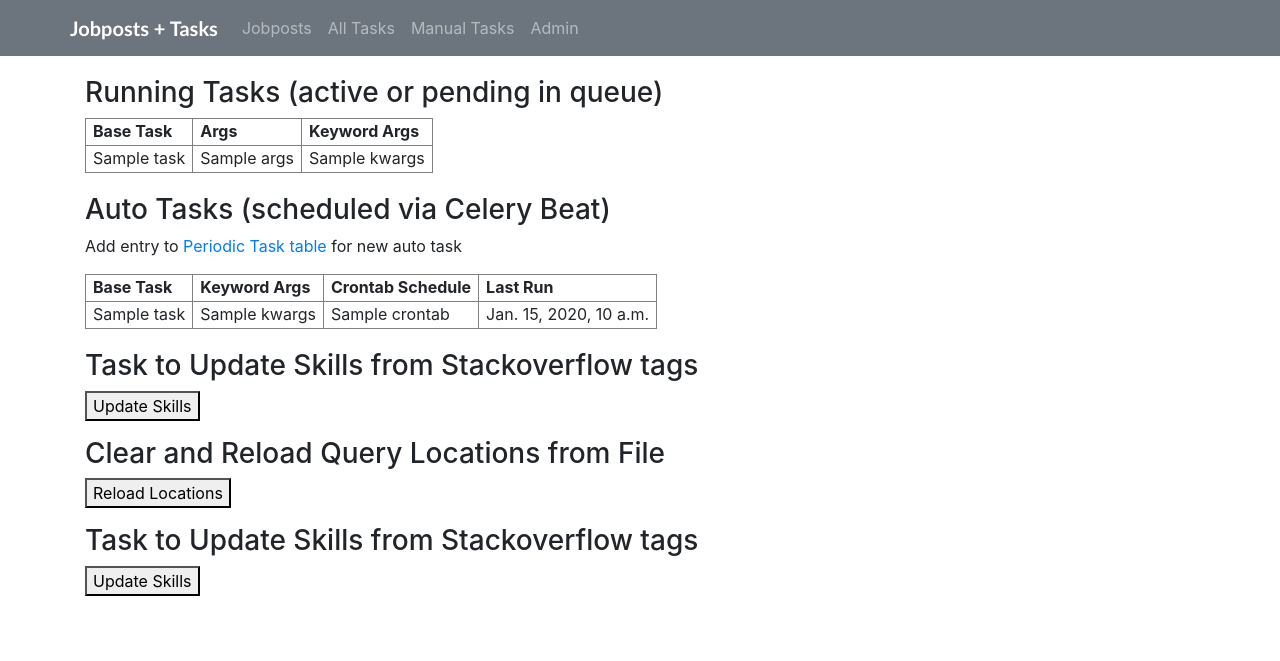
After one commit to awcrosby/jobpost_data, a Django app: template djangosite/home/templates/home/all_tasks.html in a window 1280 px wide. The commit adds this page. Shown: the top 661 px of the page. Run offline with Django 3.2, Linux system fonts and the light colour scheme; the template is opened without the code that fills it: most values are stand-ins (such as "Sample title", 1, 10 or a date in 2020); parts of the project's set-up code (start-up, migrations or seed data) failed here and were passed over; some libraries are stand-ins or nearby versions.

Commit message:
adding tracking of all running tasks, and separate display of auto and manual tasks... update UI with navbar and links

```diff
--- a/djangosite/home/static/style.css
+++ b/djangosite/home/static/style.css
@@ -1,8 +1,14 @@
 .clearfix:after { content: '';  clear: both;  display: table; }
 
-h3 { text-decoration: underline; }
+.container { padding: 20px 0 50px 0; }
 
-table, th, td { border: 1px solid gray; border-collapse: collapse; padding: 1px 3px 2px 3px; }
+/* css for fixed and centered navbar */
+body { padding-top: 56px; }
+nav .container { padding: 0; }
+.navbar-brand { font-family: "Trebuchet MS", Helvetica, sans-serif; font-weight: bolder }
+
+table, th, td { border: 1px solid gray; border-collapse: collapse; padding: 0px 7px 2px 7px; }
+table { margin-bottom: 20px; }
 
 .progressbar { background-color: #aaa; border-radius: 5px; width: 105px; }
 .bar-inner { background-color: #085; border-radius: 5px; }
--- /dev/null
+++ b/djangosite/home/templates/home/all_tasks.html
@@ -0,0 +1,91 @@
+{% extends 'home/base.html' %}
+{% block content %}
+
+{% load my_filters %}
+
+<div id="running_tasks">
+  <h3>Running Tasks (active or pending in queue)</h3>
+  {% if running_tasks %}
+  <table>
+    <tr>
+      <th>Base Task</th>
+      <th>Args</th>
+      <th>Keyword Args</th>
+    </tr>
+    {% for task in running_tasks %} <tr>
+      <td>{{ task.name }}</td>
+      <td>{{ task.args }}</td>
+      <td>{{ task.kwargs }}</td>
+    </tr>{% endfor %}
+  </table>
+  {% else %}
+    <p>No running tasks</p>
+  {% endif %}
+</div>
+
+<div id="auto_tasks">
+  <h3>Auto Tasks (scheduled via Celery Beat)</h3>
+  <p>Add entry to <a href="/admin/django_celery_beat/periodictask/">Periodic Task table</a> for new auto task</p>
+  <table>
+    <tr>
+      <th>Base Task</th>
+      <th>Keyword Args</th>
+      <th>Crontab Schedule</th>
+      <th>Last Run</th>
+    </tr>
+    {% for task in auto_tasks %}<tr>
+      <td>{{ task.task }}</td>
+      <td>{{ task.kwargs }}</td>
+      <td>{{ task.crontab }}</td>
+      <td>{{ task.last_run_at }}</td>
+    </tr>{% endfor %}
+
+  </table>
+</div>
+
+<section class="button-updates">
+  <h3>Task to Update Skills from Stackoverflow tags</h3>
+  <button id="update_skills">Update Skills</button>
+  <p id="skills_msg"></p>
+</section>
+
+<section class="button-updates">
+  <h3>Clear and Reload Query Locations from File</h3>
+  <button id="reload_locations">Reload Locations</button>
+  <p id="loc_msg"></p>
+</section>
+
+<section class="button-updates">
+  <h3>Task to Update Skills from Stackoverflow tags</h3>
+  <button id="update_skills">Update Skills</button>
+  <p id="skills_msg"></p>
+</section>
+
+{% endblock %}
+
+
+{% block javascript %}
+<script>
+  // start skills update task
+  $('#update_skills').click(function() {
+    $(this).attr('disabled', true)
+    $.ajax({
+      url: '{% url "skills_update" %}',
+      success: function(data) {
+        $('#skills_msg').html(data.response);
+      }
+    });
+  });
+
+  // reload locations
+  $('#reload_locations').click(function() {
+    $(this).attr('disabled', true)
+    $.ajax({
+      url: '{% url "reload_locations" %}',
+      success: function(data) {
+        $('#loc_msg').html(data.response);
+      }
+    });
+  });
+</script>
+{% endblock %}
--- a/djangosite/home/templates/home/base.html
+++ b/djangosite/home/templates/home/base.html
@@ -8,37 +8,55 @@
   <meta name="viewport" content="width=device-width, initial-scale=1.0">
   <meta http-equiv="X-UA-Compatible" content="ie=edge">
 
-  <script src="https://ajax.googleapis.com/ajax/libs/jquery/3.2.1/jquery.min.js"></script>
+  <!-- Jquery non-slim needed for Manual Task polling -->
+  <script src="https://code.jquery.com/jquery-3.2.1.min.js"
+          integrity="sha256-hwg4gsxgFZhOsEEamdOYGBf13FyQuiTwlAQgxVSNgt4="
+          crossorigin="anonymous"></script>
 
   <script src="{% static 'd3/d3.js' %}"></script>
   <script src="{% static 'd3/d3.layout.cloud.js' %}"></script>
   <script src="{% static 'd3/d3.wordcloud.js' %}"></script>
 
-  <title>Tech Job Post Analysis</title>
+  <title>Jobposts + Tasks</title>
 
   <link rel="stylesheet" type="text/css" href="{% static 'style.css' %}" />
+
+  <!-- CSS and JS for Bootstrap -->
+  <link rel="stylesheet" href="https://maxcdn.bootstrapcdn.com/bootstrap/4.0.0/css/bootstrap.min.css" integrity="sha384-Gn5384xqQ1aoWXA+058RXPxPg6fy4IWvTNh0E263XmFcJlSAwiGgFAW/dAiS6JXm" crossorigin="anonymous">
+  <script src="https://cdnjs.cloudflare.com/ajax/libs/popper.js/1.12.9/umd/popper.min.js" integrity="sha384-ApNbgh9B+Y1QKtv3Rn7W3mgPxhU9K/ScQsAP7hUibX39j7fakFPskvXusvfa0b4Q" crossorigin="anonymous"></script>
+  <script src="https://maxcdn.bootstrapcdn.com/bootstrap/4.0.0/js/bootstrap.min.js" integrity="sha384-JZR6Spejh4U02d8jOt6vLEHfe/JQGiRRSQQxSfFWpi1MquVdAyjUar5+76PVCmYl" crossorigin="anonymous"></script>
 </head>
 
 <body>
-  <header class="container center-align">
-    <h3>Tech Job Post Analysis</h3>
-  </header>
+  <nav class="navbar fixed-top navbar-expand-sm navbar-dark bg-secondary">
+   <div class="container">
+    <a class="navbar-brand" href="/">Jobposts + Tasks</a>
+    <button class="navbar-toggler" type="button" data-toggle="collapse" data-target="#navbarNav" aria-controls="navbarNav" aria-expanded="false" aria-label="Toggle navigation">
+      <span class="navbar-toggler-icon"></span>
+    </button>
+    <div class="collapse navbar-collapse" id="navbarNav">
+     <ul class="navbar-nav">
+      <li class="nav-item">
+        <a class="nav-link" href="/">Jobposts</a>
+      </li>
+      <li class="nav-item">
+        <a class="nav-link" href="/all_tasks">All Tasks</a>
+      </li>
+      <li class="nav-item">
+        <a class="nav-link" href="/manual_tasks">Manual Tasks</a>
+      </li>
+      <li class="nav-item">
+        <a class="nav-link" href="/admin">Admin</a>
+      </li>
+     </ul>
+    </div>
+   </div>
+  </nav>
+
   <div class="container">
     {% block content %} {% endblock %}
-    <br><br>
-    <footer>
-      <a class="center-align" href="/">Query Jobposts</a> |
-      <a class="center-align" href="/scraper">Scraper</a> |
-      <a class="center-align" href="/auto_scraper">Auto Scraper</a> |
-      <a class="center-align" href="/skills">Skills</a> |
-      <a class="center-align" href="/admin">Admin</a>
-    </footer>
   </div>
 
-  <script
-			  src="https://code.jquery.com/jquery-3.2.1.min.js"
-			  integrity="sha256-hwg4gsxgFZhOsEEamdOYGBf13FyQuiTwlAQgxVSNgt4="
-			  crossorigin="anonymous"></script>
   {% block javascript %} {% endblock %}
 </body>
 
--- a/djangosite/home/templates/home/scraper.html
+++ b/djangosite/home/templates/home/manual_tasks.html
@@ -1,7 +1,6 @@
 {% extends 'home/base.html' %}
 {% block content %}
-
-<p>Select parameter set to scrape:</p>
+<p>Add entry to <a href="/admin/home/scraperparams/">Scraper Params table</a> for new manual task</p>
 
 <table>
   <tr>
@@ -32,8 +31,8 @@
     </tr>
   {% endfor %}
 </table>
+{% endblock %}
 
-{% endblock %}
 
 {% block javascript %}
 <script>
--- a/djangosite/home/text_proc.py
+++ b/djangosite/home/text_proc.py
@@ -38,6 +38,9 @@ def get_word_count(dataset):
             fieldwords = re.split('\-| |,|\. |; |: |\/|\n|\(|\)', doc[field])
             docwords = docwords.union(set(fieldwords))
         allwords.extend(docwords)
+        if time.time()-start > 30:
+            print('timeout while scanning query dataset')
+            return 'timeout'
     print('parse {}, TIME: {:.3f}s'.format(len(allwords), time.time()-start))
     allwords = [w.lower() for w in allwords]
     allwords = [w for w in allwords if w not in stops]
--- a/djangosite/home/urls.py
+++ b/djangosite/home/urls.py
@@ -1,12 +1,13 @@
 from django.urls import path
-from . import views
+from . import views, utils
 
 urlpatterns = [
     path('', views.index, name='index'),
-    path('scraper/', views.scraper, name='scraper'),
-    path('skills/', views.skills, name='skills'),
-    path('auto_scraper/', views.auto_scraper, name='auto_scraper'),
+    path('manual_tasks/', views.manual_tasks, name='manual_tasks'),
+    path('all_tasks/', views.all_tasks, name='all_tasks'),
     path('reset_scraper_schedule/', views.reset_scraper_schedule, name='reset_scraper_schedule'),
-    path('ajax/get_task_progress/', views.get_task_progress, name='get_task_progress'),
-    path('ajax/start_scraper/', views.start_scraper, name='start_scraper'),
+    path('ajax/skills_update/', utils.skills_update, name='skills_update'),
+    path('ajax/reload_locations/', utils.reload_locations, name='reload_locations'),
+    path('ajax/get_task_progress/', utils.get_task_progress, name='get_task_progress'),
+    path('ajax/start_scraper/', utils.start_scraper, name='start_scraper'),
 ]
```
Also changed, not shown: djangosite/home/templates/home/auto_scraper.html (deleted, +0 -48 lines), djangosite/home/templates/home/index.html (+9 -8 lines), djangosite/home/utils.py (+69 -0 lines), djangosite/home/views.py (+14 -64 lines), 1 other file.
